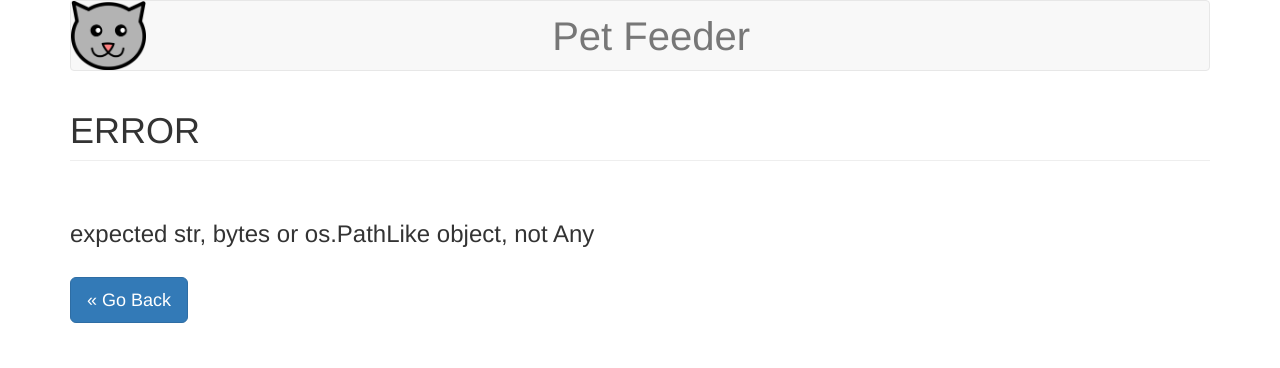
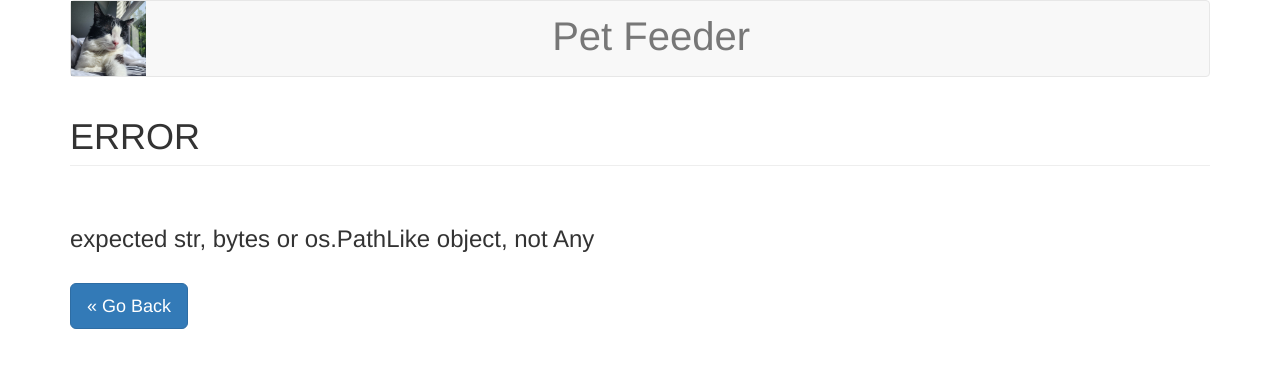
Before and after one commit to SithumNanayakkara/CatFeeder, a Flask app: page /admin in a window 1280 px wide. Shown: the top 368 px of the page. Run offline with Flask 3, Linux system fonts and the light colour scheme; a user stored in the database is signed in; parts of the project's set-up code (start-up, migrations or seed data) failed here and were passed over; some libraries are stand-ins or nearby versions.

Commit message:
changed title icon to zorro & added new image zorro1 to static/images

```diff
--- a/templates/layout.html
+++ b/templates/layout.html
@@ -33,7 +33,7 @@
     <nav class="navbar navbar-default">
         <div class="navbar-header">
             <p class="navbar-brand1 navbar-brand navBarTitle">&nbsp;&nbsp;Pet Feeder</p>
-            <img class="img-responsive" src="/static/images/titleIcon.png" width="75" height="75" >
+            <img class="img-responsive" src="/static/images/zorro1.jpg" width="75" height="75" >
         </div>
     </nav>
 
```
Also changed, not shown: static/images/zorro1.jpg (added).
